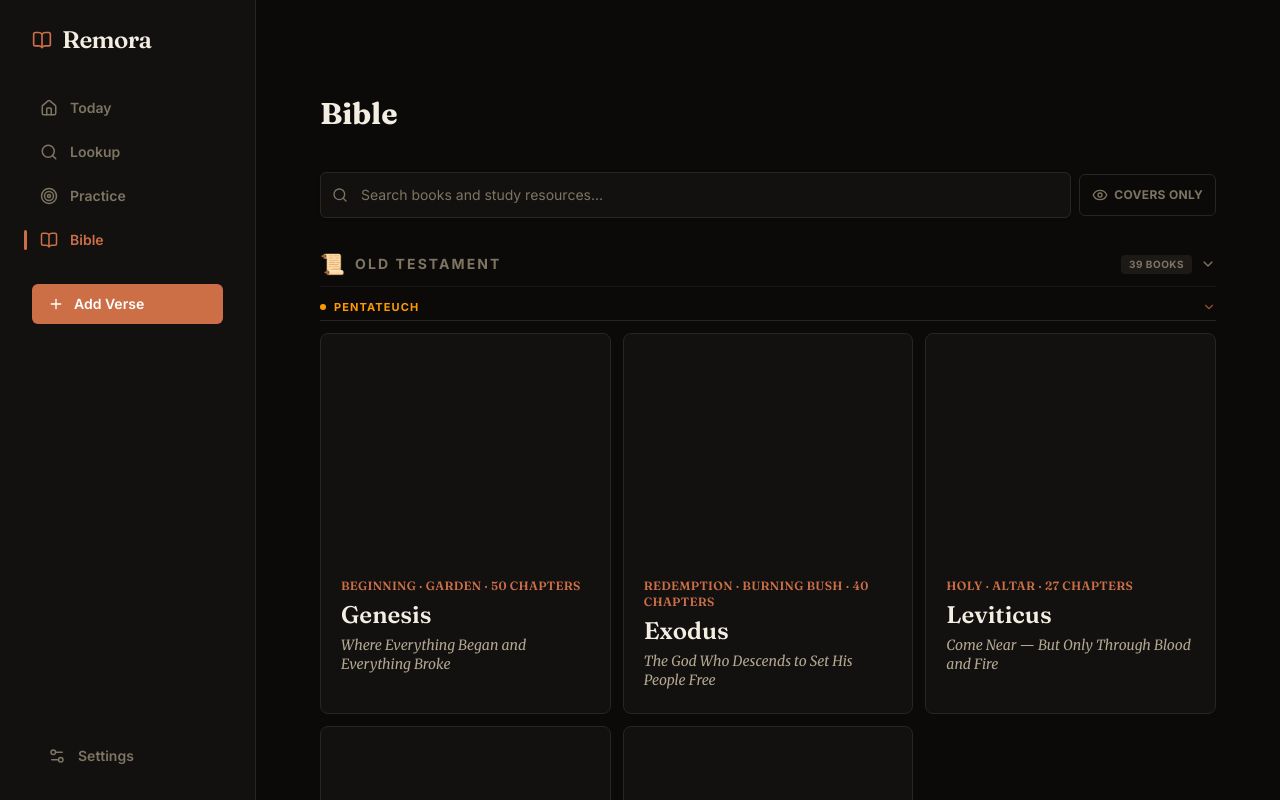
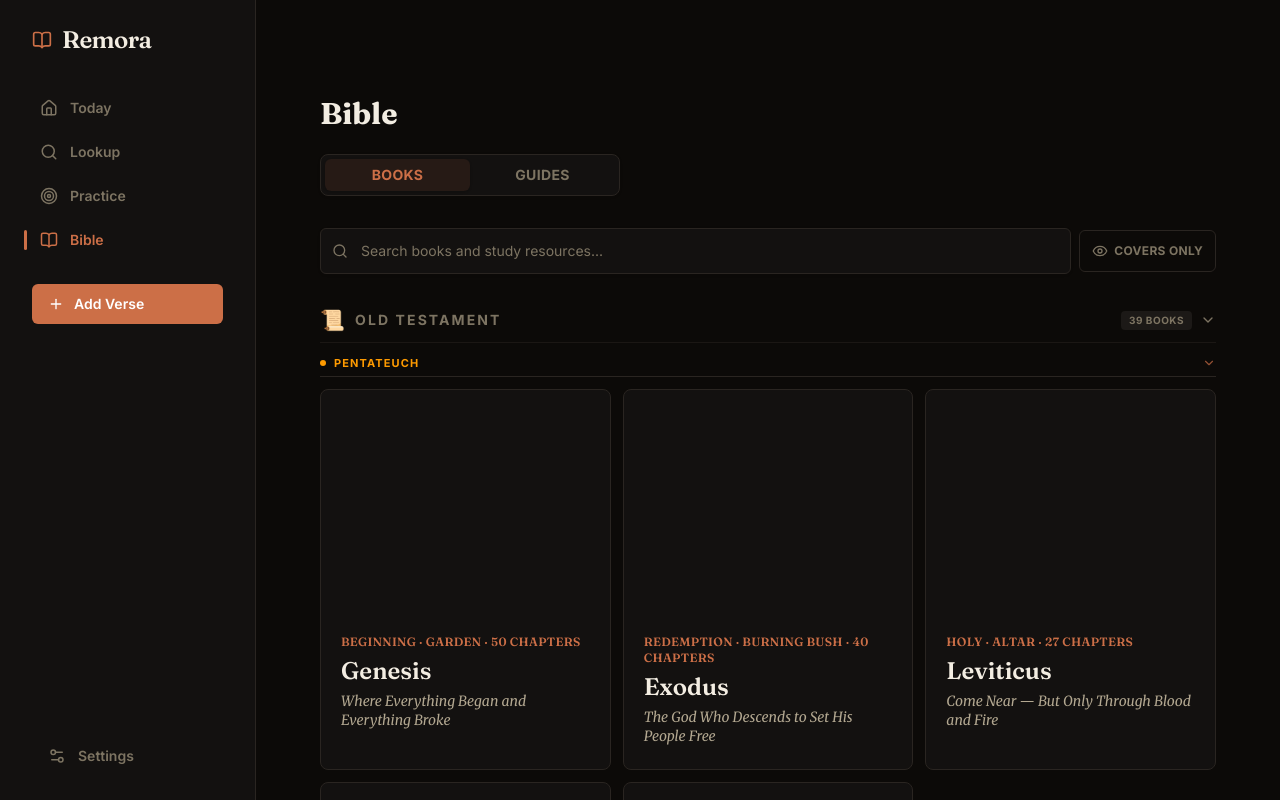
Before and after one commit to Kanakaiah/kanakaiah.github.io, a React (Vite) app: page /#/guides in a window 1280 px wide. Built offline with nearby package versions, Linux system fonts and the light colour scheme; grey boxes are pictures that could not be loaded.

Commit message:
feat: add tab switching between books and guides

```diff
--- a/src/screens/Guides.tsx
+++ b/src/screens/Guides.tsx
@@ -362,6 +362,7 @@ export const Guides: React.FC = () => {
   // Read-only now — the screen's own state lives in the path; query params are only
   // inspected to redirect links written before that was true.
   const [searchParams] = useSearchParams();
+  const [activeTab, setActiveTab] = useState<'books' | 'guides'>('books');
   const [searchQuery, setSearchQuery] = useState('');
   const [collapsedSections2, setCollapsedSections2] = useState<Record<string, boolean>>(
     () => Object.fromEntries(GUIDE_SECTIONS.filter(s => !s.defaultOpen).map(s => [s.id, true]))
@@ -1566,6 +1567,21 @@ export const Guides: React.FC = () => {
         <h1 className="text-3xl font-heading font-bold text-primary">Bible</h1>
       </div>
 
+      <div className="flex bg-card p-1 rounded-lg shadow-sm border border-card-border mt-[-10px] sm:max-w-[300px]">
+        <button
+          onClick={() => setActiveTab('books')}
+          className={`flex-1 py-1.5 text-sm font-bold tracking-wide uppercase rounded-md transition-all duration-200 ${activeTab === 'books' ? 'bg-accent/10 text-accent shadow-sm' : 'text-muted hover:text-primary hover:bg-card-elevated'}`}
+        >
+          Books
+        </button>
+        <button
+          onClick={() => setActiveTab('guides')}
+          className={`flex-1 py-1.5 text-sm font-bold tracking-wide uppercase rounded-md transition-all duration-200 ${activeTab === 'guides' ? 'bg-accent/10 text-accent shadow-sm' : 'text-muted hover:text-primary hover:bg-card-elevated'}`}
+        >
+          Guides
+        </button>
+      </div>
+
       <div className="flex items-center gap-2 mt-2">
         <div className="relative flex-1">
           <div className="absolute inset-y-0 left-0 pl-3 flex items-center pointer-events-none">
@@ -1595,6 +1611,8 @@ export const Guides: React.FC = () => {
       </div>
 
       <div className="flex flex-col gap-8 pb-12">
+        {activeTab === 'books' && (
+          <>
         {/* ── Bible Books — OT ── */}
         <div className="flex flex-col gap-3">
           <button
@@ -1697,6 +1715,11 @@ export const Guides: React.FC = () => {
           )}
         </div>
 
+          </>
+        )}
+
+        {activeTab === 'guides' && (
+          <>
         {/* ── Study resources ── */}
         {resourceSections.map(section => {
           // A search that matched something should show it, not leave the reader to
@@ -1750,6 +1773,8 @@ export const Guides: React.FC = () => {
             </div>
           );
         })}
+          </>
+        )}
       </div>
     </div>
   );
```
